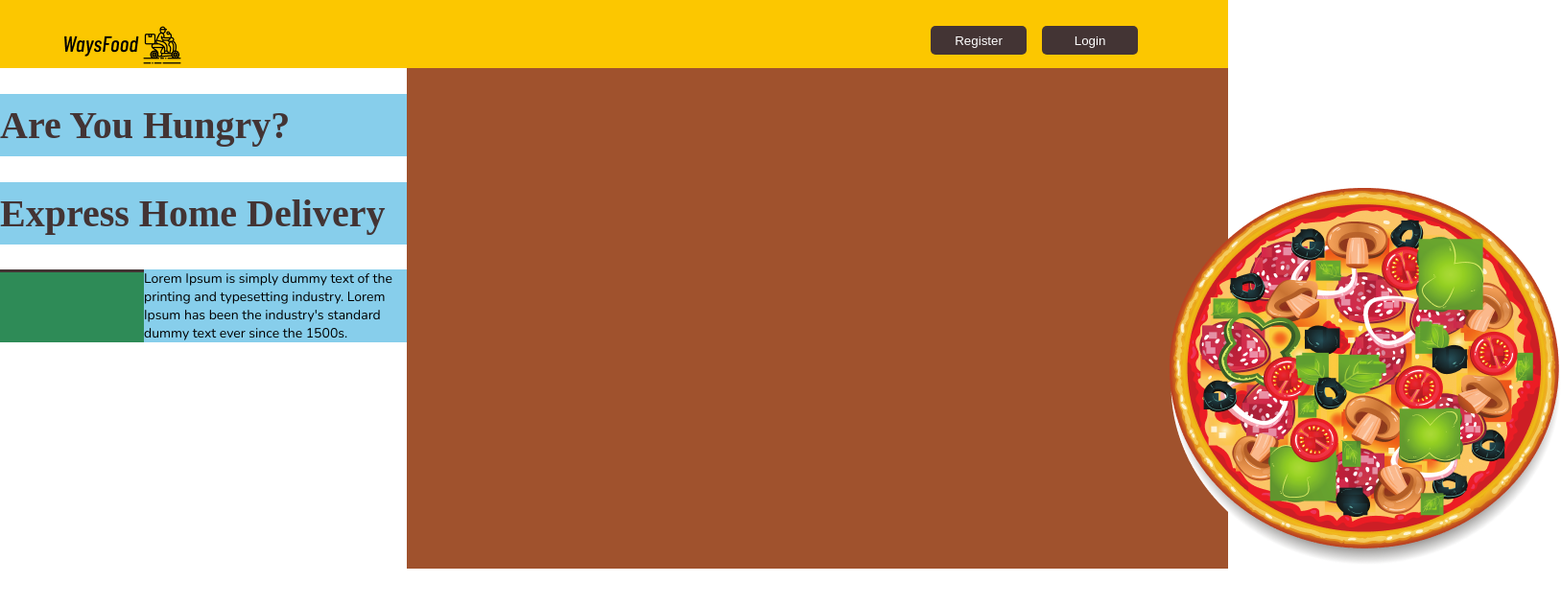
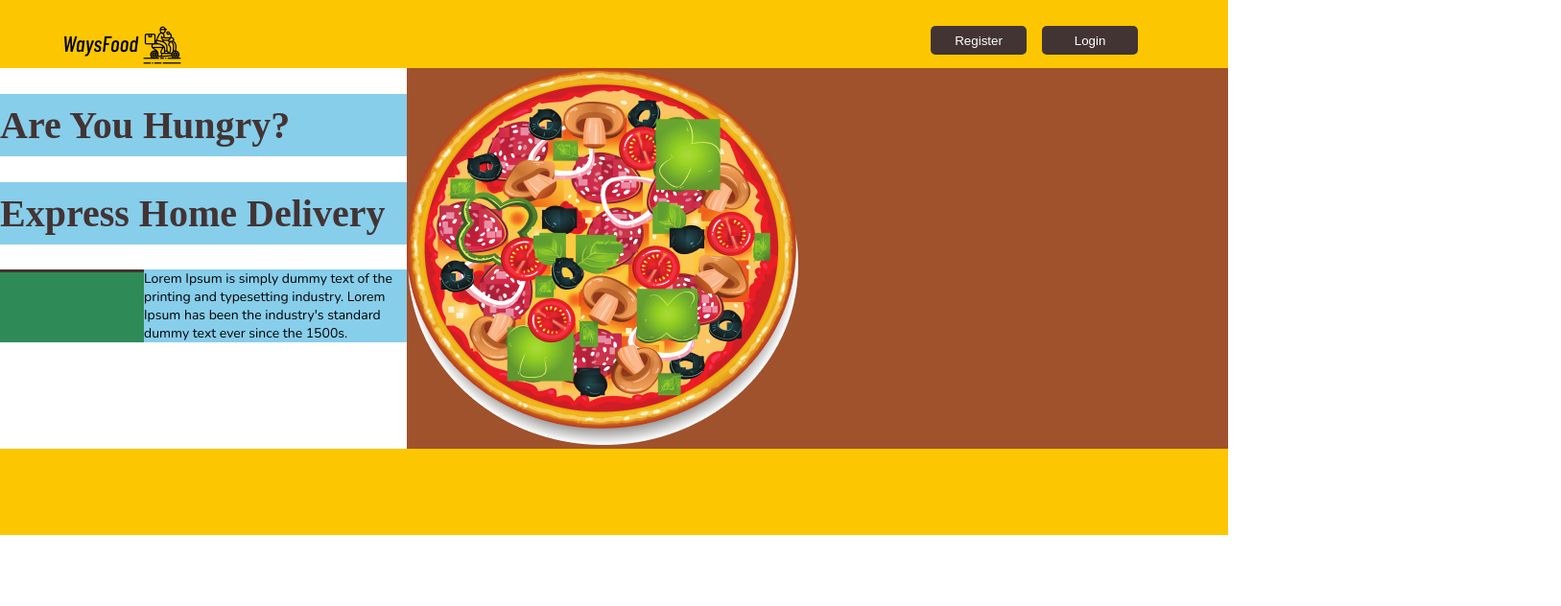
Before and after one commit to rizaruved/waysfood, a React (Create React App) app: page / in a window 1280 px wide. Shown: the top 632 px of the page at 96% size, 1627 px wide, since content can reach past the window. Built offline with nearby package versions, Linux system fonts and the light colour scheme; a web font is replaced by a local one.

Commit message:
/ ‘src/App.css’

```diff
--- a/src/App.css
+++ b/src/App.css
@@ -48,6 +48,8 @@
   line-height: 65px;
   /* identical to box height */
   color: #433434;
+
+
 }
 
 #main-text-1 {
@@ -82,7 +84,4 @@
 }
 
 .mainImage {
-  margin-top: 125px;
-  margin-right: 239.26px;
-  margin-left: 795px;
 }
```
